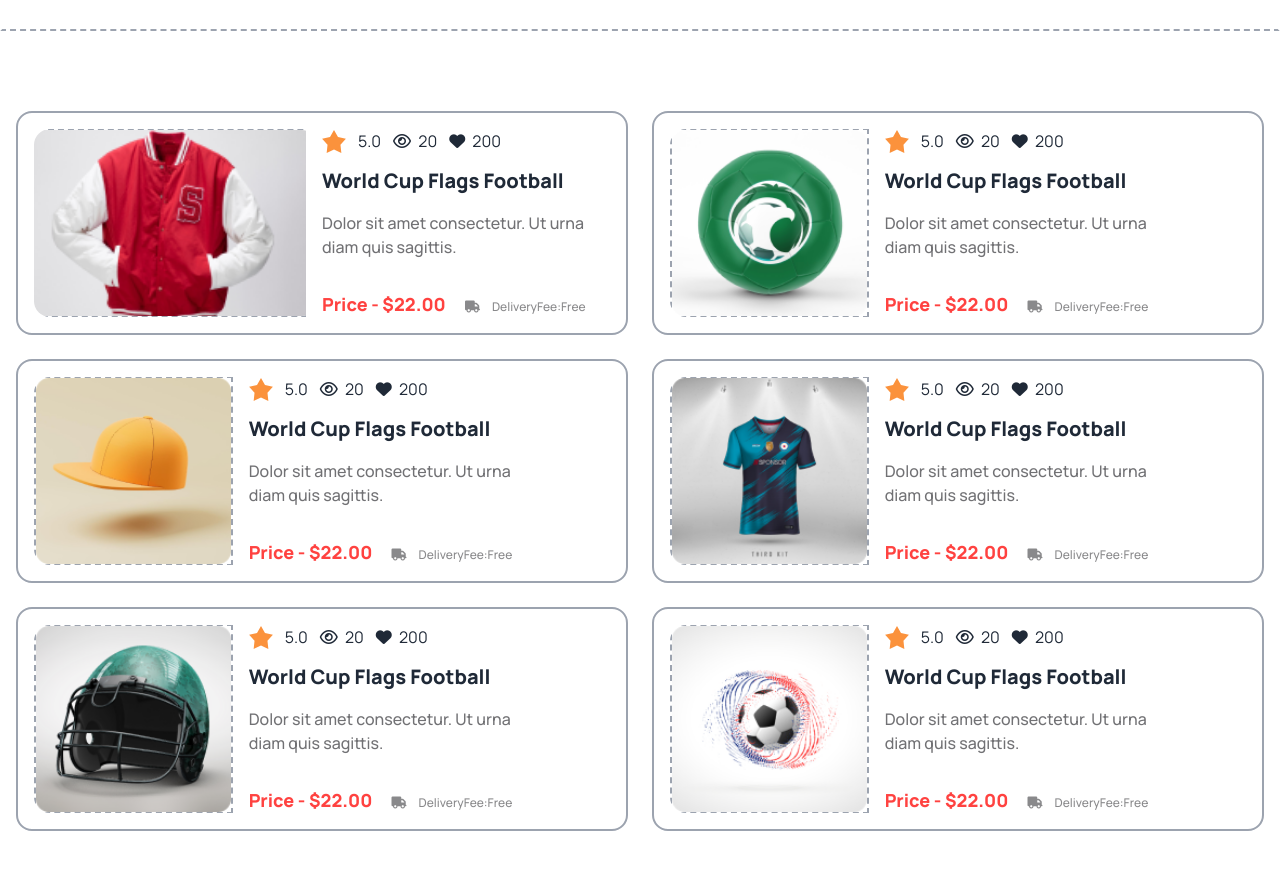
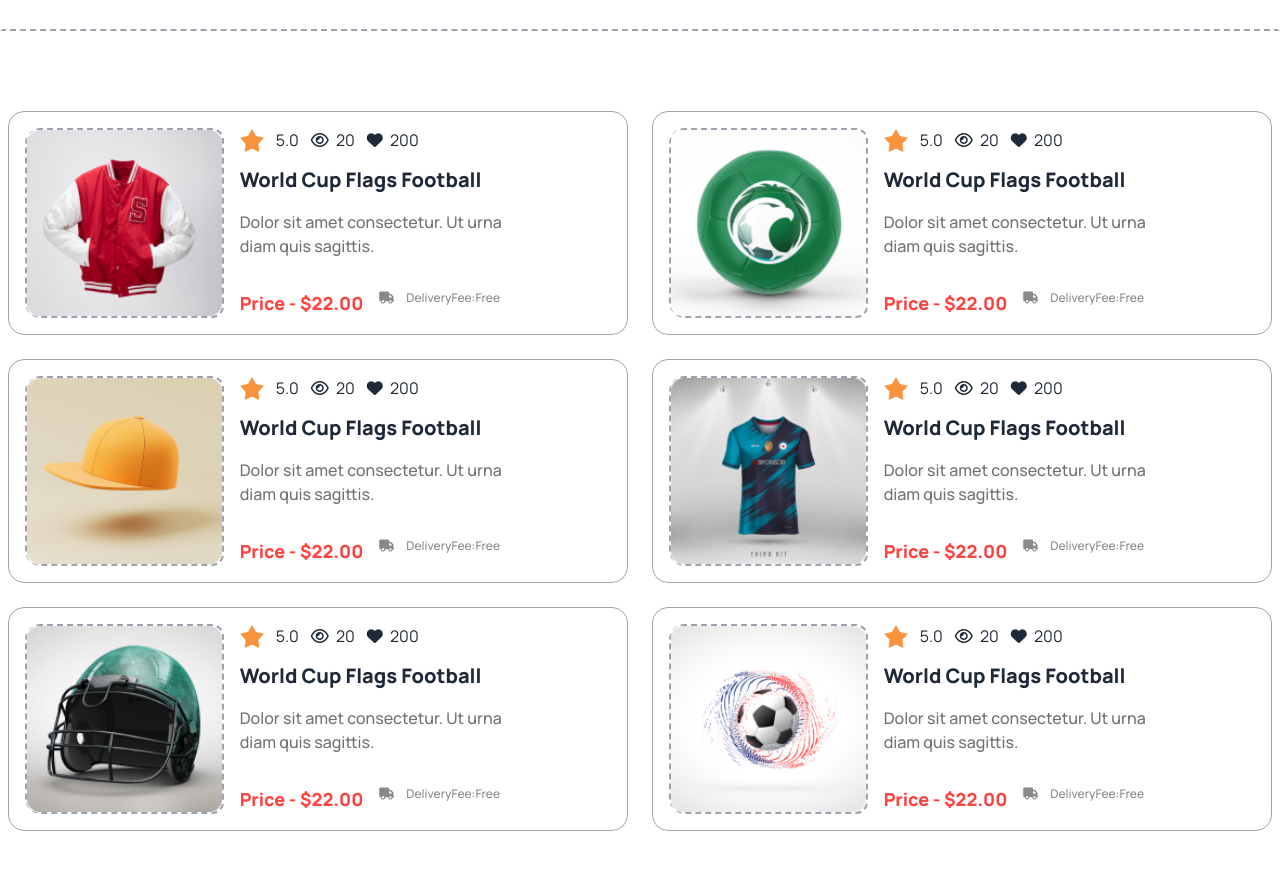
Before and after one commit to smrcourier/Responsive-Web-Design-Hockey-, a plain HTML site: page index.html in a window 1280 px wide. Shown: the part 2770-3639 px from the top of the page. Drawn offline with nearby package versions, Linux system fonts and the light colour scheme.

Commit message:
Second commit

```diff
--- a/index.html
+++ b/index.html
@@ -186,13 +186,13 @@
             <p class="text-xs md:text-lg font-medium text-[#13131899] w-[250px] md:w-auto md:max-w-2xl mx-auto ">Dit amet consectetur. Condimentum dignissim adipiscing aliquam turpis placerat dolor. Purus urna in sit nullam proin. </p>
           </div>
 
-          <div class="py-20 grid grid-cols-1 px-4 gap-6 md:grid-cols-2 ">
+          <div class="py-20 grid grid-cols-1 px-2  gap-6 md:grid-cols-2 ">
 
-          <div class="h-[453px]  card flex-col md:flex-row  p-4 md:h-56 card-side bg-base-100   border-2 border-gray-400 ">
-              <figure><img src="Images/5.png" class="min-w-72 md:border-2 border-gray-400 border-dashed rounded-xl md:h-[190px]"  alt="Movie"/></figure>
-              <div class=" ml-4 ">
+          <div class="h-[453px]  card flex-col md:flex-row  p-4 md:h-56 card-side bg-base-100   border border-gray-400 ">
+              <figure><img src="Images/5.png" class="w-[287px] h-[172px] md:w-auto   md:p-0 md:border-2 border-gray-400 border-dashed rounded-xl md:h-[190px]"  alt="Movie"/></figure>
+              <div class=" ml-0 md:ml-4 ">
                 <div class="">
-                  <div class="rating space-x-3   ">
+                  <div class="rating space-x-3  mt-5 md:mt-0  ">
 
                       <input type="radio" name="rating-2" class="mask mask-star-2 bg-orange-400"  checked />
                       <span>5.0</span>
@@ -214,9 +214,9 @@
                 <div class="">
                   <h2 class="card-title font-extrabold text-[20px] mt-2">World Cup Flags Football</h2>
                   <p class="text-xm font-medium text-[#13131899] mt-4 w-72">Dolor sit amet consectetur. Ut urna diam quis sagittis. </p>
-                    <div class="mt-8">
+                    <div class="mt-8 flex flex-col md:flex-row  md:space-y-0 ">
                       <span class="text-[18px] font-extrabold mr-4 text-[#FF4240]" >Price - $22.00</span>
-                      <span class="text-xs font-medium text-[#13131880]"> <i class=" mr-3 fa fa-truck"></i>DeliveryFee:Free</span>
+                      <span class="text-xs font-medium text-[#13131880] "> <i class=" mr-3 fa fa-truck"></i>DeliveryFee:Free</span>
                     </div>
 
 
@@ -226,12 +226,11 @@
               </div>
             </div>
           </div>
-
-          <div class="card p-4 h-56 card-side bg-base-100   border-2 border-gray-400 ">
-            <figure><img src="Images/6.png" class=" border-2 border-gray-400 border-dashed h-[190px]"  alt="Movie"/></figure>
-            <div class=" ml-4 ">
+          <div class="h-[453px]  card flex-col md:flex-row  p-4 md:h-56 card-side bg-base-100   border border-gray-400 ">
+              <figure><img src="Images/6.png" class="w-[287px] h-[172px] md:w-auto   md:p-0 md:border-2 border-gray-400 border-dashed rounded-xl md:h-[190px]"  alt="Movie"/></figure>
+              <div class=" ml-0 md:ml-4 ">
                 <div class="">
-                <div class="rating space-x-3   ">
+                  <div class="rating space-x-3  mt-5 md:mt-0  ">
 
                       <input type="radio" name="rating-2" class="mask mask-star-2 bg-orange-400"  checked />
                       <span>5.0</span>
@@ -253,9 +252,9 @@
                 <div class="">
                   <h2 class="card-title font-extrabold text-[20px] mt-2">World Cup Flags Football</h2>
                   <p class="text-xm font-medium text-[#13131899] mt-4 w-72">Dolor sit amet consectetur. Ut urna diam quis sagittis. </p>
-                  <div class="mt-8">
+                    <div class="mt-8 flex flex-col md:flex-row  md:space-y-0 ">
                       <span class="text-[18px] font-extrabold mr-4 text-[#FF4240]" >Price - $22.00</span>
-                    <span class="text-xs font-medium text-[#13131880]"> <i class=" mr-3 fa fa-truck"></i>DeliveryFee:Free</span>
+                      <span class="text-xs font-medium text-[#13131880] "> <i class=" mr-3 fa fa-truck"></i>DeliveryFee:Free</span>
                     </div>
 
 
@@ -265,11 +264,11 @@
               </div>
             </div>
           </div>
-          <div class="card p-4 h-56 card-side bg-base-100   border-2 border-gray-400 ">
-            <figure><img src="Images/7.png" class=" border-2 border-gray-400 border-dashed h-[190px]"  alt="Movie"/></figure>
-            <div class=" ml-4 ">
+          <div class="h-[453px]  card flex-col md:flex-row  p-4 md:h-56 card-side bg-base-100   border border-gray-400 ">
+              <figure><img src="Images/7.png" class="w-[287px] h-[172px] md:w-auto   md:p-0 md:border-2 border-gray-400 border-dashed rounded-xl md:h-[190px]"  alt="Movie"/></figure>
+              <div class=" ml-0 md:ml-4 ">
                 <div class="">
-                <div class="rating space-x-3   ">
+                  <div class="rating space-x-3  mt-5 md:mt-0  ">
 
                       <input type="radio" name="rating-2" class="mask mask-star-2 bg-orange-400"  checked />
                       <span>5.0</span>
@@ -291,9 +290,9 @@
                 <div class="">
                   <h2 class="card-title font-extrabold text-[20px] mt-2">World Cup Flags Football</h2>
                   <p class="text-xm font-medium text-[#13131899] mt-4 w-72">Dolor sit amet consectetur. Ut urna diam quis sagittis. </p>
-                  <div class="mt-8">
+                    <div class="mt-8 flex flex-col md:flex-row  md:space-y-0 ">
                       <span class="text-[18px] font-extrabold mr-4 text-[#FF4240]" >Price - $22.00</span>
-                    <span class="text-xs font-medium text-[#13131880]"> <i class=" mr-3 fa fa-truck"></i>DeliveryFee:Free</span>
+                      <span class="text-xs font-medium text-[#13131880] "> <i class=" mr-3 fa fa-truck"></i>DeliveryFee:Free</span>
                     </div>
 
 
@@ -303,11 +302,11 @@
               </div>
             </div>
           </div>
-          <div class="card p-4 h-56 card-side bg-base-100   border-2 border-gray-400 ">
-            <figure><img src="Images/8.png" class=" border-2 border-gray-400 border-dashed h-[190px]"  alt="Movie"/></figure>
-            <div class=" ml-4 ">
+          <div class="h-[453px]  card flex-col md:flex-row  p-4 md:h-56 card-side bg-base-100   border border-gray-400 ">
+              <figure><img src="Images/8.png" class="w-[287px] h-[172px] md:w-auto   md:p-0 md:border-2 border-gray-400 border-dashed rounded-xl md:h-[190px]"  alt="Movie"/></figure>
+              <div class=" ml-0 md:ml-4 ">
                 <div class="">
-                <div class="rating space-x-3   ">
+                  <div class="rating space-x-3  mt-5 md:mt-0  ">
 
                       <input type="radio" name="rating-2" class="mask mask-star-2 bg-orange-400"  checked />
                       <span>5.0</span>
@@ -329,9 +328,9 @@
                 <div class="">
                   <h2 class="card-title font-extrabold text-[20px] mt-2">World Cup Flags Football</h2>
                   <p class="text-xm font-medium text-[#13131899] mt-4 w-72">Dolor sit amet consectetur. Ut urna diam quis sagittis. </p>
-                  <div class="mt-8">
+                    <div class="mt-8 flex flex-col md:flex-row  md:space-y-0 ">
                       <span class="text-[18px] font-extrabold mr-4 text-[#FF4240]" >Price - $22.00</span>
-                    <span class="text-xs font-medium text-[#13131880]"> <i class=" mr-3 fa fa-truck"></i>DeliveryFee:Free</span>
+                      <span class="text-xs font-medium text-[#13131880] "> <i class=" mr-3 fa fa-truck"></i>DeliveryFee:Free</span>
                     </div>
 
 
@@ -341,11 +340,11 @@
               </div>
             </div>
           </div>
-          <div class="card p-4 h-56 card-side bg-base-100  border-2 border-gray-400 ">
-            <figure><img src="Images/9.png" class=" border-2 border-gray-400 border-dashed h-[190px]"  alt="Movie"/></figure>
-            <div class=" ml-4 ">
+          <div class="h-[453px]  card flex-col md:flex-row  p-4 md:h-56 card-side bg-base-100   border border-gray-400 ">
+              <figure><img src="Images/9.png" class="w-[287px] h-[172px] md:w-auto   md:p-0 md:border-2 border-gray-400 border-dashed rounded-xl md:h-[190px]"  alt="Movie"/></figure>
+              <div class=" ml-0 md:ml-4 ">
                 <div class="">
-                <div class="rating space-x-3   ">
+                  <div class="rating space-x-3  mt-5 md:mt-0  ">
 
                       <input type="radio" name="rating-2" class="mask mask-star-2 bg-orange-400"  checked />
                       <span>5.0</span>
@@ -367,9 +366,9 @@
                 <div class="">
                   <h2 class="card-title font-extrabold text-[20px] mt-2">World Cup Flags Football</h2>
                   <p class="text-xm font-medium text-[#13131899] mt-4 w-72">Dolor sit amet consectetur. Ut urna diam quis sagittis. </p>
-                  <div class="mt-8">
+                    <div class="mt-8 flex flex-col md:flex-row  md:space-y-0 ">
                       <span class="text-[18px] font-extrabold mr-4 text-[#FF4240]" >Price - $22.00</span>
-                    <span class="text-xs font-medium text-[#13131880]"> <i class=" mr-3 fa fa-truck"></i>DeliveryFee:Free</span>
+                      <span class="text-xs font-medium text-[#13131880] "> <i class=" mr-3 fa fa-truck"></i>DeliveryFee:Free</span>
                     </div>
 
 
@@ -379,11 +378,11 @@
               </div>
             </div>
           </div>
-          <div class="card p-4 h-56 card-side bg-base-100  border-2 border-gray-400 ">
-            <figure><img src="Images/10.png" class=" border-2 border-gray-400 border-dashed h-[190px]"  alt="Movie"/></figure>
-            <div class=" ml-4 ">
+          <div class="h-[453px]  card flex-col md:flex-row  p-4 md:h-56 card-side bg-base-100   border border-gray-400 ">
+              <figure><img src="Images/10.png" class="w-[287px] h-[172px] md:w-auto   md:p-0 md:border-2 border-gray-400 border-dashed rounded-xl md:h-[190px]"  alt="Movie"/></figure>
+              <div class=" ml-0 md:ml-4 ">
                 <div class="">
-                <div class="rating space-x-3   ">
+                  <div class="rating space-x-3  mt-5 md:mt-0  ">
 
                       <input type="radio" name="rating-2" class="mask mask-star-2 bg-orange-400"  checked />
                       <span>5.0</span>
@@ -405,9 +404,9 @@
                 <div class="">
                   <h2 class="card-title font-extrabold text-[20px] mt-2">World Cup Flags Football</h2>
                   <p class="text-xm font-medium text-[#13131899] mt-4 w-72">Dolor sit amet consectetur. Ut urna diam quis sagittis. </p>
-                  <div class="mt-8">
+                    <div class="mt-8 flex flex-col md:flex-row  md:space-y-0 ">
                       <span class="text-[18px] font-extrabold mr-4 text-[#FF4240]" >Price - $22.00</span>
-                    <span class="text-xs font-medium text-[#13131880]"> <i class=" mr-3 fa fa-truck"></i>DeliveryFee:Free</span>
+                      <span class="text-xs font-medium text-[#13131880] "> <i class=" mr-3 fa fa-truck"></i>DeliveryFee:Free</span>
                     </div>
 
 
@@ -419,6 +418,7 @@
           </div>
 
 
+
         </section>
 
     </main>
```
Lines whose indentation alone changed are shown as unchanged.
